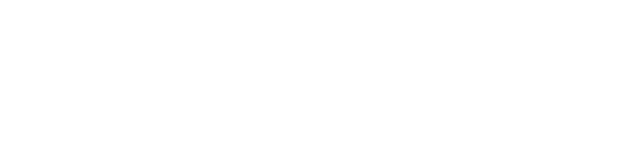
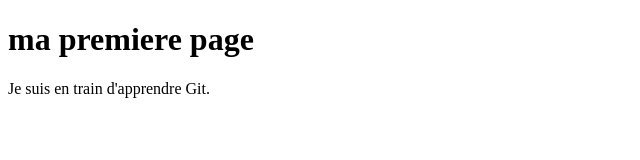
Before and after one commit to wissam2005-ait/exercice-git, a plain HTML site: page index.html in a window 1280 px wide. Shown: the whole page, without its empty margins (0-640 px from the left). Drawn offline with Linux system fonts and the light colour scheme.

Commit message:
ajouter un titre et un paragraphe

```diff
--- a/index.html
+++ b/index.html
@@ -6,6 +6,8 @@
     <title>hello git</title>
 </head>
 <body>
+    <h1>ma premiere page </h1>
+    <p>Je suis en train d'apprendre Git.</p>
 
 </body>
 </html>
```
